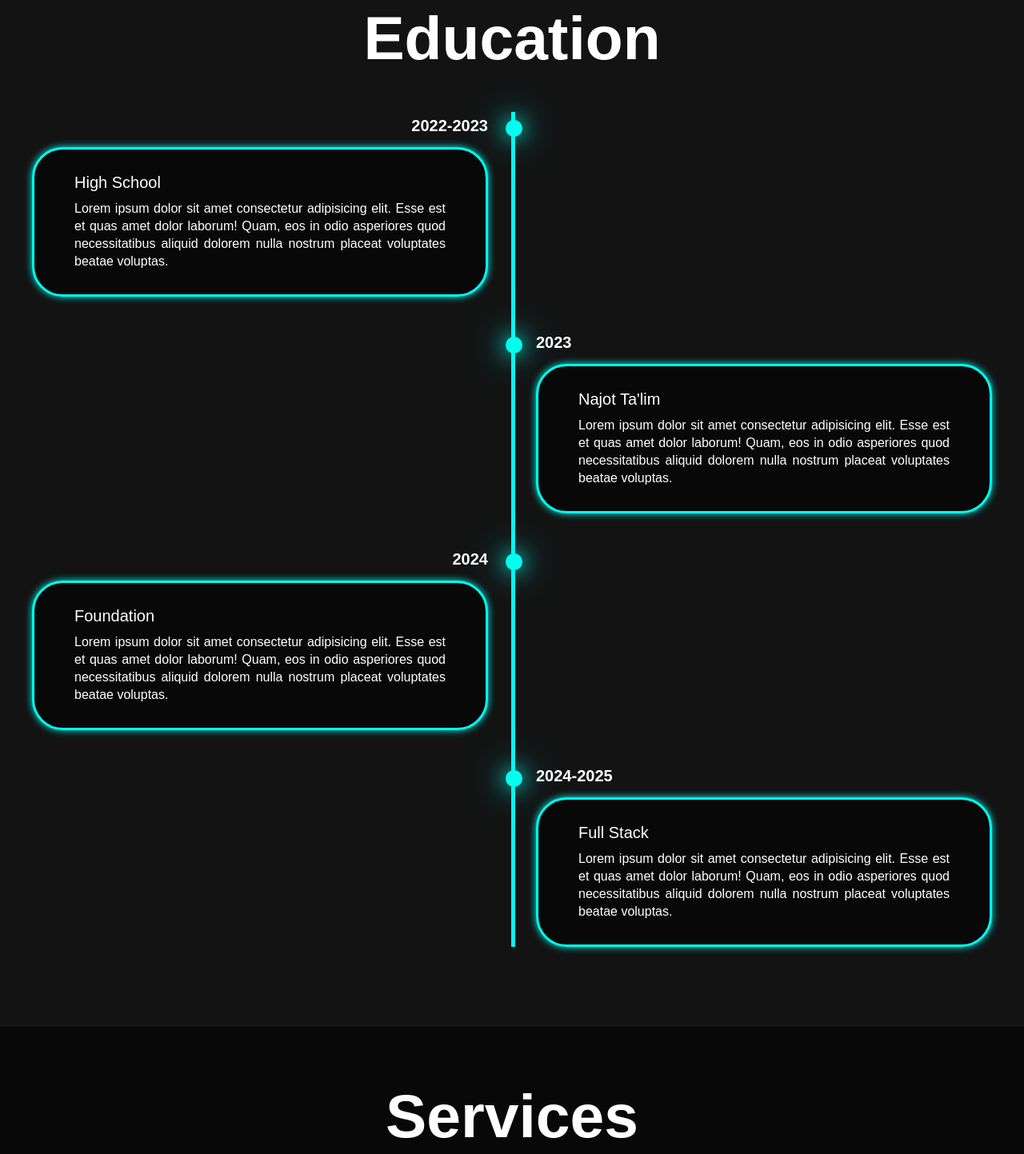
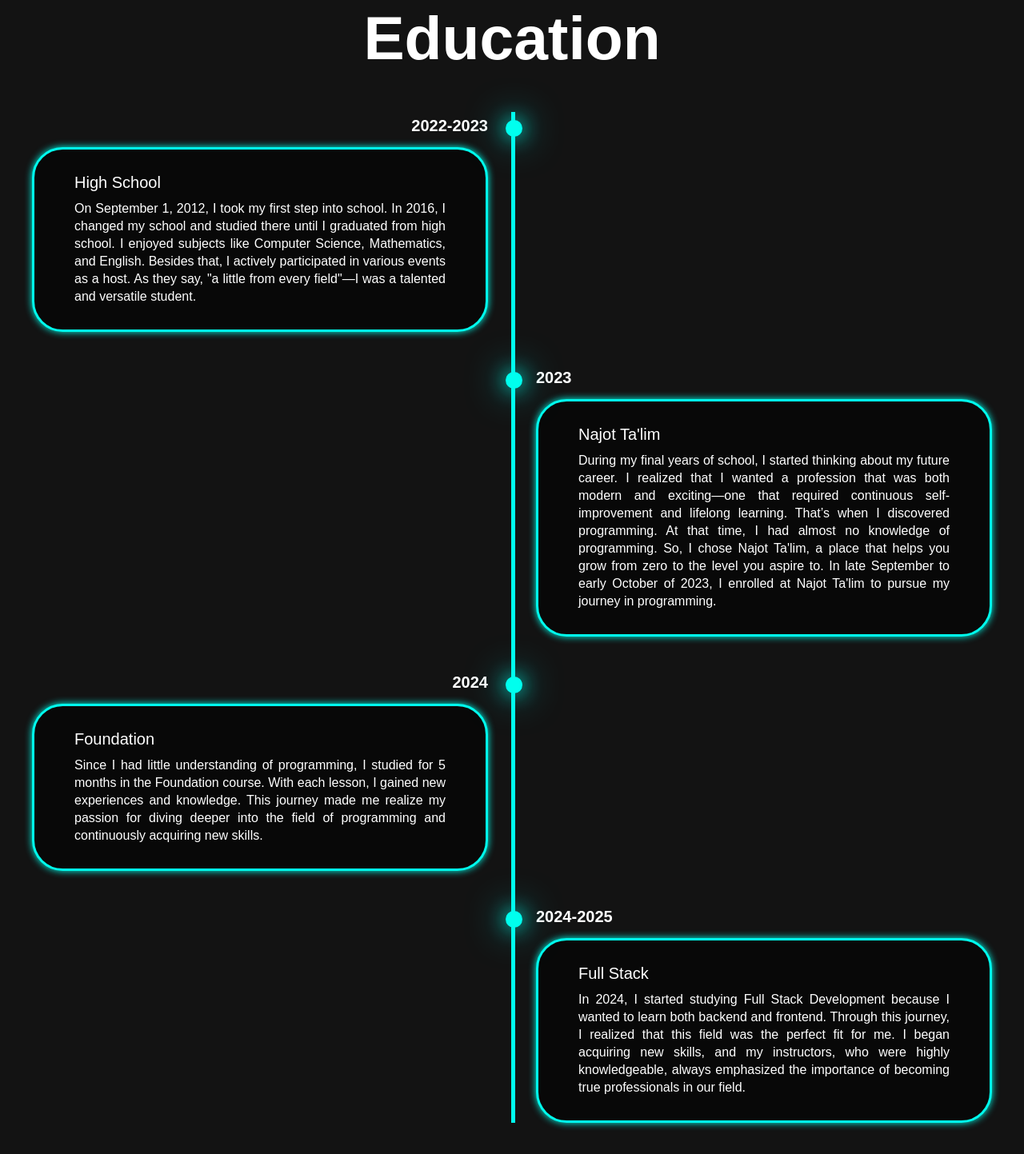
Before and after one commit to Gozal8/my_portfolio, a plain HTML site: page index.html in a window 1280 px wide. Shown: the part 926-2369 px from the top of the page at 80% size. Drawn offline with nearby package versions, Linux system fonts and the light colour scheme.

Commit message:
Changed folder

```diff
--- a/index.html
+++ b/index.html
@@ -4,7 +4,7 @@
     <meta charset="UTF-8" />
     <meta name="viewport" content="width=device-width, initial-scale=1.0" />
     <title>Responsive Portfolio Website</title>
-    <link rel="stylesheet" href="style.css" />
+    <link rel="stylesheet" href="css/style.css" />
     <link
       href="https://unpkg.com/boxicons@2.1.4/css/boxicons.min.css"
       rel="stylesheet"
@@ -29,14 +29,12 @@
         <h1>Hi, It's <span>Go'zal</span></h1>
         <h3 class="text-animation">I'm a <span></span></h3>
         <p>
-          Men haqimda Men Jo'raboyeva Go'zal Davlatovna, Full Stack Developer
-          sifatida o'qimoqdaman. Dasturlash sohasida 1,5 yildan beri bilim
-          va tajriba orttirmoqdaman. Frontend ham, backend ham menga birdek
-          qiziq, shuning uchun to‘liq stek dasturchi sifatida har ikki
-          yo‘nalishda rivojlanishga intilaman. Mening asosiy maqsadim – dasturchi nigohi bilan
-          dunyoni kashf qilish, insonlarga qulaylik yaratadigan innovatsion
-          g‘oyalar ustida ishlash va yangi texnologiyalar bilan doimiy ravishda
-          tanishib borish.
+          About Me
+          I am Jo'raboyeva Go'zal Davlatovna, currently studying as a Full Stack Developer.
+          I have been gaining knowledge and experience in the field of programming for 1.5 years.
+          I am equally interested in both frontend and backend development, which is why I strive to grow in both areas as a full-stack developer.
+          My main goal is to explore the world through the eyes of a developer, work on innovative ideas that bring convenience to people,
+          and continuously stay updated with new technologies.
         </p>
 
         <div class="social-icons">
@@ -51,7 +49,7 @@
         </div>
       </div>
       <div class="home-img">
-        <img src="image.jpg" alt="" />
+        <img src="image/image.jpg" alt="" />
       </div>
     </section>
 
@@ -65,10 +63,9 @@
           <div class="timeline-content">
             <h3>High School</h3>
             <p>
-              Lorem ipsum dolor sit amet consectetur adipisicing elit. Esse est
-              et quas amet dolor laborum! Quam, eos in odio asperiores quod
-              necessitatibus aliquid dolorem nulla nostrum placeat voluptates
-              beatae voluptas.
+              On September 1, 2012, I took my first step into school. In 2016, I changed my school and studied there until I graduated from high school.
+               I enjoyed subjects like Computer Science, Mathematics, and English. Besides that, I actively participated in various events as a host.
+               As they say, "a little from every field"—I was a talented and versatile student.
             </p>
           </div>
         </div>
@@ -79,10 +76,9 @@
           <div class="timeline-content">
             <h3>Najot Ta'lim</h3>
             <p>
-              Lorem ipsum dolor sit amet consectetur adipisicing elit. Esse est
-              et quas amet dolor laborum! Quam, eos in odio asperiores quod
-              necessitatibus aliquid dolorem nulla nostrum placeat voluptates
-              beatae voluptas.
+              During my final years of school, I started thinking about my future career. I realized that I wanted a profession that was both modern and exciting—one that required continuous
+              self-improvement and lifelong learning. That’s when I discovered programming. At that time, I had almost no knowledge of programming. So, I chose Najot Ta'lim,
+              a place that helps you grow from zero to the level you aspire to. In late September to early October of 2023, I enrolled at Najot Ta'lim to pursue my journey in programming.
             </p>
           </div>
         </div>
@@ -93,10 +89,8 @@
           <div class="timeline-content">
             <h3>Foundation</h3>
             <p>
-              Lorem ipsum dolor sit amet consectetur adipisicing elit. Esse est
-              et quas amet dolor laborum! Quam, eos in odio asperiores quod
-              necessitatibus aliquid dolorem nulla nostrum placeat voluptates
-              beatae voluptas.
+              Since I had little understanding of programming, I studied for 5 months in the Foundation course. With each lesson, I gained new experiences and knowledge.
+              This journey made me realize my passion for diving deeper into the field of programming and continuously acquiring new skills.
             </p>
           </div>
         </div>
@@ -107,10 +101,8 @@
           <div class="timeline-content">
             <h3>Full Stack</h3>
             <p>
-              Lorem ipsum dolor sit amet consectetur adipisicing elit. Esse est
-              et quas amet dolor laborum! Quam, eos in odio asperiores quod
-              necessitatibus aliquid dolorem nulla nostrum placeat voluptates
-              beatae voluptas.
+              In 2024, I started studying Full Stack Development because I wanted to learn both backend and frontend. Through this journey, I realized that this field was the perfect fit for me.
+              I began acquiring new skills, and my instructors, who were highly knowledgeable, always emphasized the importance of becoming true professionals in our field.
             </p>
           </div>
         </div>
@@ -202,6 +194,6 @@
 
 
 
-    <script src="script.js"></script>
+    <script src="js/script.js"></script>
   </body>
 </html>
```
Also changed, not shown: css/style.css (renamed from style.css), image/image.jpg (renamed from image.jpg), js/script.js (renamed from script.js).
